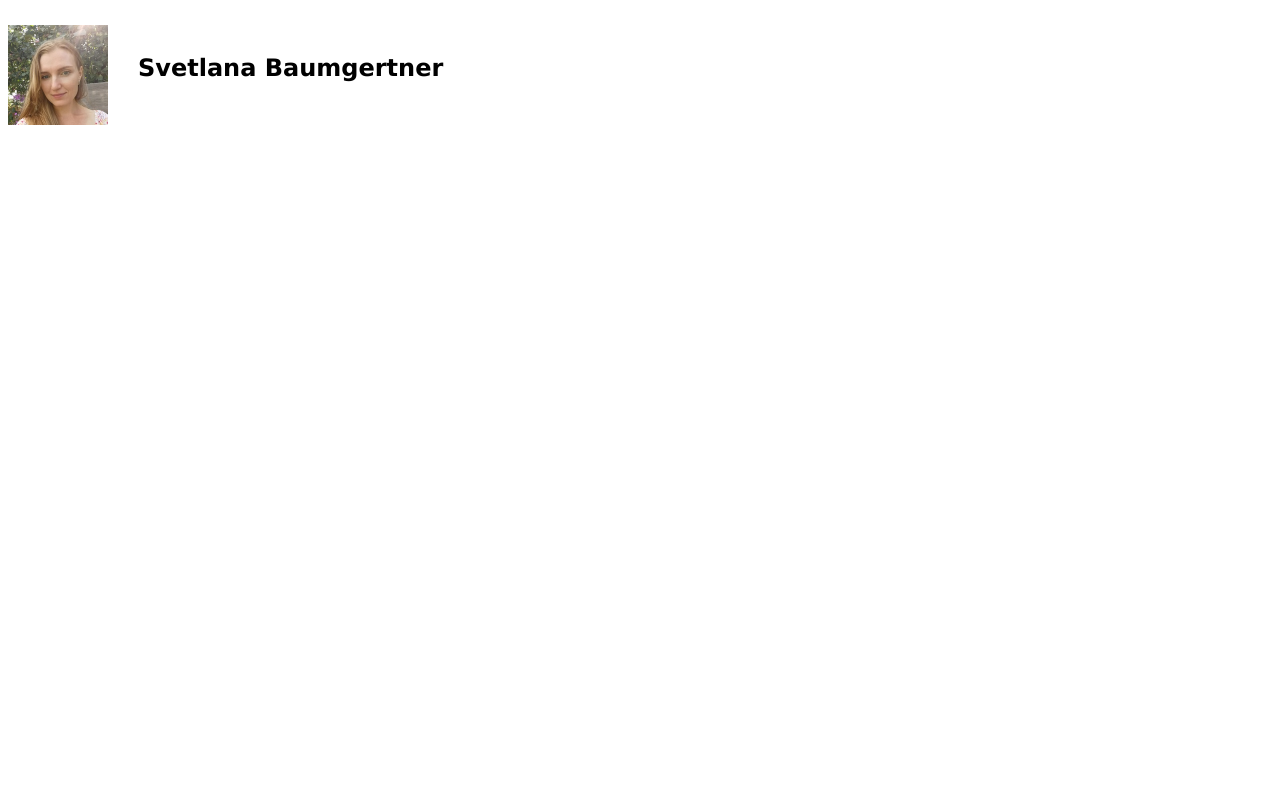
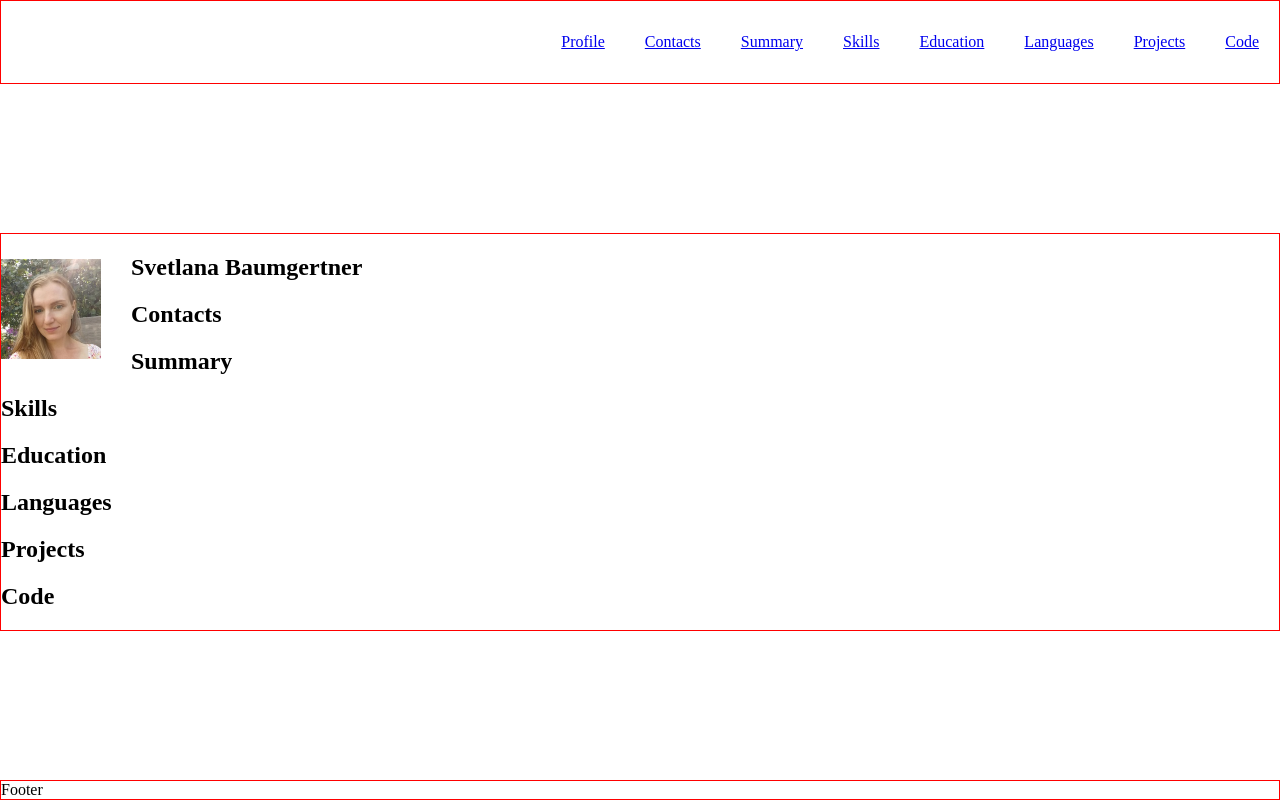
Before and after one commit to sbaumgertner/rsschool-cv, a plain HTML site: page index.html in a window 1280 px wide. Drawn offline with Linux system fonts and the light colour scheme.

Commit message:
init: start cv#3 cross-check

```diff
--- a/index.html
+++ b/index.html
@@ -5,14 +5,63 @@
 	<meta charset="utf-8">
 
 	<title>CV</title>
-	<meta name="description" content="cv">
+	<meta name="description" content="curriculum vitae">
 	<meta name="author" content="sbaumgertner">
 
-	<link rel="stylesheet" href="style.css?v=1.0">
+	<link rel="stylesheet" href="style.css">
+	<link rel="icon" href="assets/img/favicon.ico">
 </head>
 
 <body>
-	<img src="ava.jpg" class="ava" alt="avatar">
-	<h2>Svetlana Baumgertner</h2>
+	<header class = "header">
+		<div class="container">
+			<nav class="nav">
+				<ul class="nav-list">
+					<li class="nav-item"><a href="#profile" class="nav-link">Profile</a></li>
+					<li class="nav-item"><a href="#contacts" class="nav-link">Contacts</a></li>
+					<li class="nav-item"><a href="#summary" class="nav-link">Summary</a></li>
+					<li class="nav-item"><a href="#skills" class="nav-link">Skills</a></li>
+					<li class="nav-item"><a href="#education" class="nav-link">Education</a></li>
+					<li class="nav-item"><a href="#languages" class="nav-link">Languages</a></li>
+					<li class="nav-item"><a href="#projects" class="nav-link">Projects</a></li>
+					<li class="nav-item"><a href="#code" class="nav-link">Code</a></li>
+				</ul>
+			</nav>
+		</div>
+	</header>
+	<main class="main">
+		<div class="container">
+			<section class="section" id="profile">
+				<img src="assets/img/ava.jpg" class="ava" alt="photo">
+				<h1 class="section-title">Svetlana Baumgertner</h1>
+			</section>
+			<section class="section" id="contacts">
+				<h2 class="section-title">Contacts</h2>
+			</section>
+			<section class="section" id="summary">
+				<h2 class="section-title">Summary</h2>
+			</section>
+			<section class="section" id="skills">
+				<h2 class="section-title">Skills</h2>
+			</section>
+			<section class="section" id="education">
+				<h2 class="section-title">Education</h2>
+			</section>
+			<section class="section" id="languages">
+				<h2 class="section-title">Languages</h2>
+			</section>
+			<section class="section" id="projects">
+				<h2 class="section-title">Projects</h2>
+			</section>
+			<section class="section" id="code">
+				<h2 class="section-title">Code</h2>
+			</section>
+		</div>
+	</main>
+	<footer class="footer">
+		<div class="container">
+			Footer
+		</div>
+	</footer>
 </body>
 </html>
--- a/style.css
+++ b/style.css
@@ -1,4 +1,60 @@
-h2 {
+* {
+	box-sizing: border-box;
+}
+
+html {
+	scroll-behavior: smooth;
+}
+
+body {
+	min-height: 100vh;
+	margin: 0;
+	padding: 0;
+	display: flex;
+	flex-direction: column;
+	justify-content: space-between;
+}
+
+.container {
+    max-width: 1440px;
+    margin: 0 auto;
+}
+
+.nav-list {
+	display: flex;
+	justify-content: flex-end;
+	align-items: center;
+	list-style: none;
+}
+
+.nav-link {
+	padding: 0 20px;
+	line-height: 50px;
+	transition: .3s;
+}
+
+.section-item a {
+	color: #829985;
+	text-decoration: none;
+	transition: color 0.5s;
+  }
+  .section-item a:hover {
+	color: #4d2323;
+  }
+
+.header {
+	border: 1px solid red;
+}
+
+.main {
+	border: 1px solid red;
+}
+
+.footer {
+	border: 1px solid red;
+}
+
+/*h2 {
 	line-height: 4;
 	font-family: Verdana, Geneva, sans-serif;
 	font-weight: 700;
@@ -11,7 +67,7 @@ h2 {
 	-webkit-hyphens: auto;
 	hyphens: auto;
 	vertical-align: middle
-}
+}*/
 
 .ava {
 	float: left;
```
Also changed, not shown: assets/img/ava.jpg (renamed from ava.jpg).
